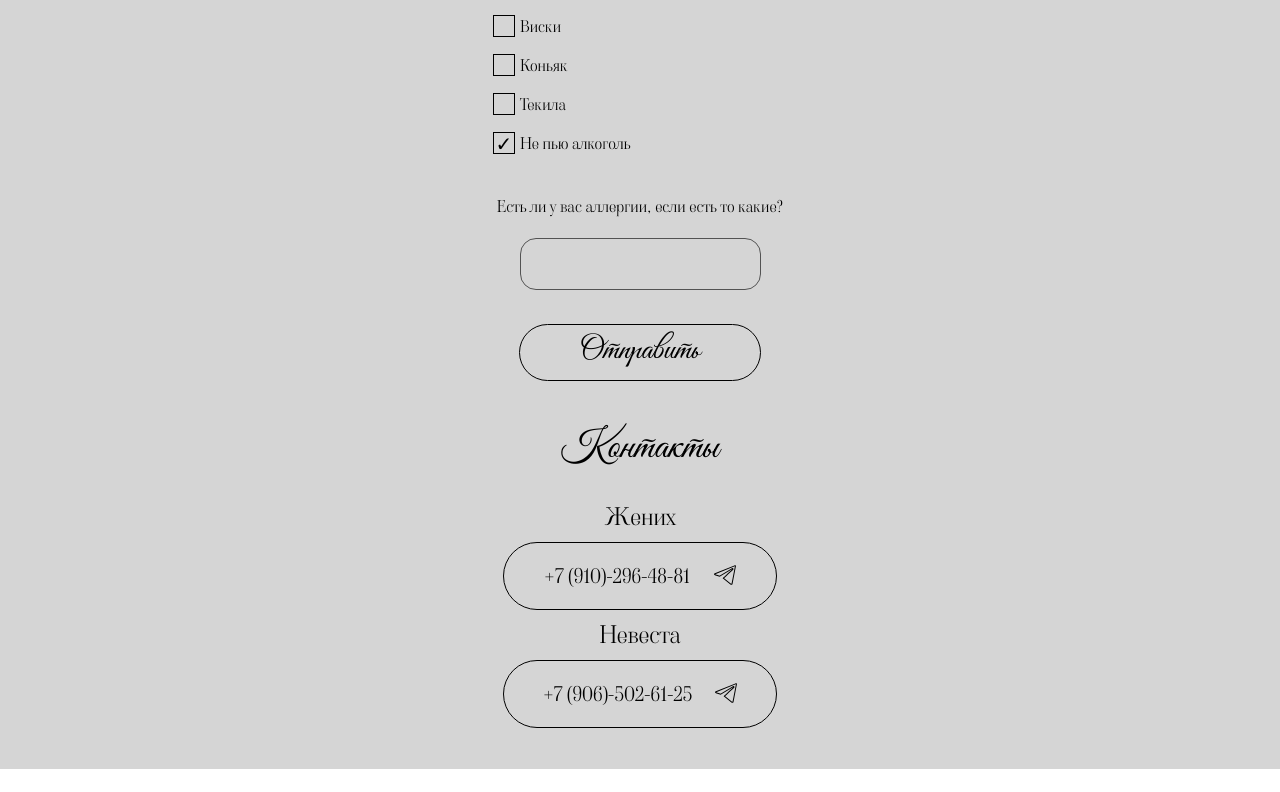
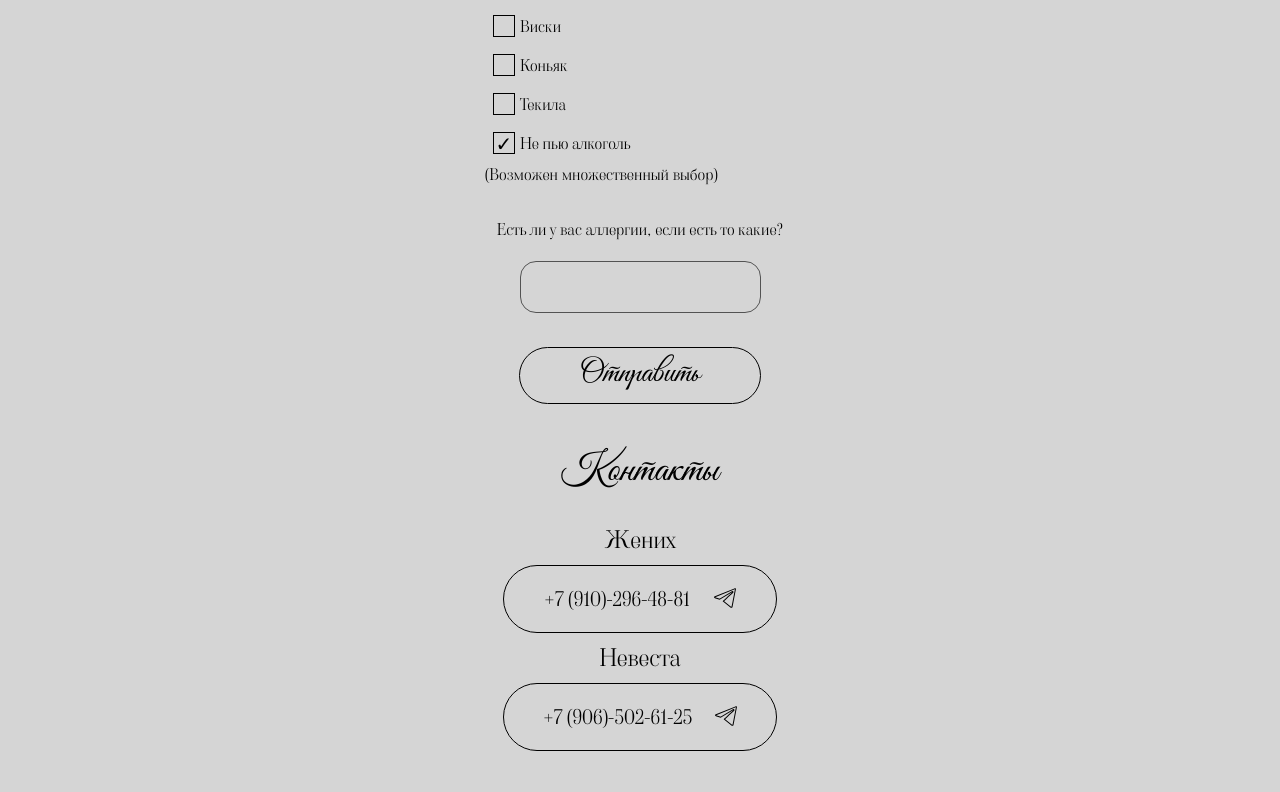
Before and after one commit to ilyaRozhkov/Wedding, a React (Create React App) app: page / in a window 1280 px wide. Shown: the part 3650-4442 px from the top of the page. Before the commit the page ends 4419 px from the top, so only its background shows below. Built offline with nearby package versions, Linux system fonts and the light colour scheme.

Commit message:
Add files via upload

```diff
--- a/src/components/form-component/form-component.jsx
+++ b/src/components/form-component/form-component.jsx
@@ -188,6 +188,7 @@ export const FormComponent = () =>{
                         <input type="checkbox" id="none" checked={drinks.includes('none')}/>
                             <label htmlFor="none" className='radio-text'>Не пью алкоголь</label>
                         </div>
+                        <div>(Возможен множественный выбор)</div>
                     </div>
                 </motion.div>
                 <motion.div custom={1} variants={animationStyle} className='questions-container last-question'>
@@ -197,7 +198,8 @@ export const FormComponent = () =>{
                     </div>
                 </motion.div>
             </div>
-            <motion.div custom={1} variants={animationStyle} className='btn-submit' onClick={()=>sendData()}>Отправить</motion.div>
+            <motion.div custom={1} whileTap={{ scale: 0.85 }} variants={animationStyle} className='btn-submit' onClick={()=>sendData()}>
+                Отправить</motion.div>
             <ToastContainer />
         </motion.div>
     )
```
Also changed, not shown: src/components/form-component/form-component.css (line endings or trailing spaces).
